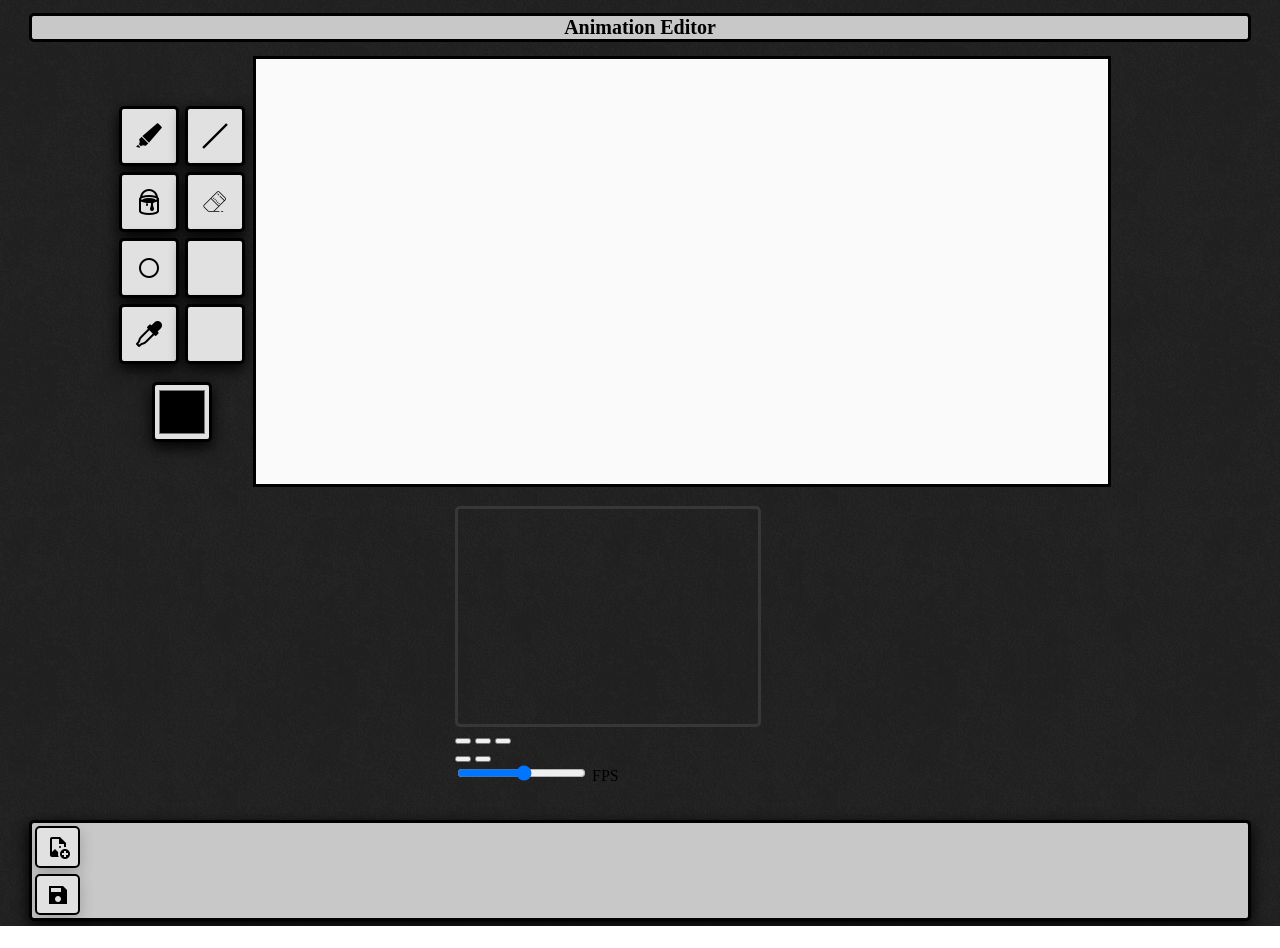
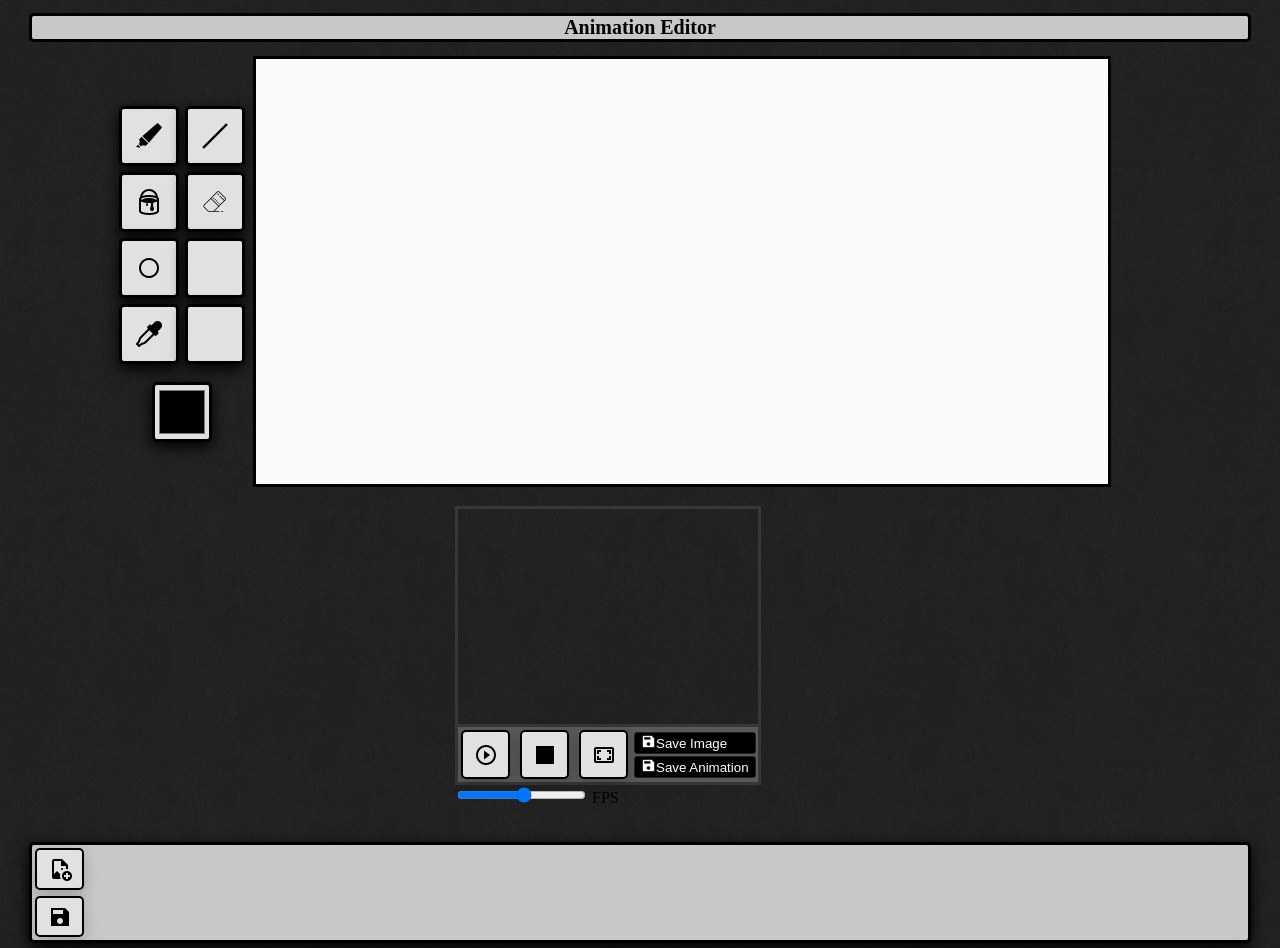
Before and after one commit to cqxg/Free-Animation-Editor, a website built with webpack: page src/public/index.html in a window 1280 px wide. Before the commit the page ends 926 px from the top, so only its background shows below. Built offline with nearby package versions, Linux system fonts and the light colour scheme.

Commit message:
feat: more preview styling

```diff
--- a/src/public/index.html
+++ b/src/public/index.html
@@ -57,10 +57,12 @@
                 </button>
                 <button title="Fullscreen" class="full">
                 </button>
-                <div class="save-wrapper">
-                    <button title="Save image" class="saveImg">
+                <div class="save__wrapper">
+                    <button title="Save image" class="save__img">
+                        Save Image
                     </button>
-                    <button title="Save your animation" class="saveAnimation">
+                    <button title="Save your animation" class="save__animation">
+                        Save Animation
                     </button>
                 </div>
             </div>
--- a/src/styles/tools.css
+++ b/src/styles/tools.css
@@ -43,6 +43,18 @@
 	background: url('../styles/assets/tools/move.png') no-repeat;
 }
 
+.stop {
+	background: url('../styles/assets/tools/stop.png') no-repeat;
+}
+
+.play {
+	background: url('../styles/assets/tools/play.png') no-repeat;
+}
+
+.full {
+	background: url('../styles/assets/tools/full_screen.png') no-repeat;
+}
+
 .frames__add {
 	background: url('../styles/assets/tools/add.png') no-repeat;
 }
@@ -54,6 +66,9 @@
 .pen,
 .line,
 .rect,
+.stop,
+.play,
+.full,
 .mover,
 .circle,
 .eraser,
@@ -73,10 +88,33 @@
 	box-shadow: 0 5px 15px 0 rgb(0, 0, 0)
 }
 
+.save__img,
+.save__animation {
+	display: flex;
+	justify-content: flex-start;
+	align-items: center;
+	margin: 1px;
+	border-radius: 3px;
+	color: rgb(255, 255, 255);
+	background-color: rgb(0, 0, 0);
+	border: 1px solid rgb(32, 32, 32);
+}
+
+.save__img::before {
+	content: url('../styles/assets/tools/save3.png');
+}
+
+.save__animation::before {
+	content: url('../styles/assets/tools/save3.png');
+}
+
 .frames__add,
-.frames__save {
-	width: 45px;
-	height: 45px;
+.frames__save,
+.stop,
+.play,
+.full {
+	width: 49px;
+	height: 49px;
 	border: 2px solid rgb(0, 0, 0);
 	box-shadow: 0 5px 15px 0 rgb(0, 0, 0, 0.2);
 }
@@ -115,10 +153,23 @@
 .preview__monitor {
     width: 300px;
     height: 215px;
-    border: 3px solid rgb(55, 55, 55);
-    border-radius: 5px;
-    background-repeat: no-repeat, no-repeat, no-repeat;
-    background-size: 100%
+	background-size: 100%;
+	background-repeat: no-repeat;
+	border: 3px solid rgb(55, 55, 55);
+}
+
+.play__block {
+	align-content: center;
+    background-color: rgb(90, 90, 90);
+	border-right: 3px solid rgb(55, 55, 55);
+	border-bottom: 3px solid rgb(55, 55, 55);
+	border-left: 3px solid rgb(55, 55, 55);
+}
+
+.save__wrapper {
+	position: absolute;
+    display: inline-grid;
+    padding: 4px 0 0 2px;
 }
 
 @media screen and (max-width: 550px) {
```
Also changed, not shown: src/styles/assets/tools/save2.png (added), src/styles/assets/tools/save3.png (added).
